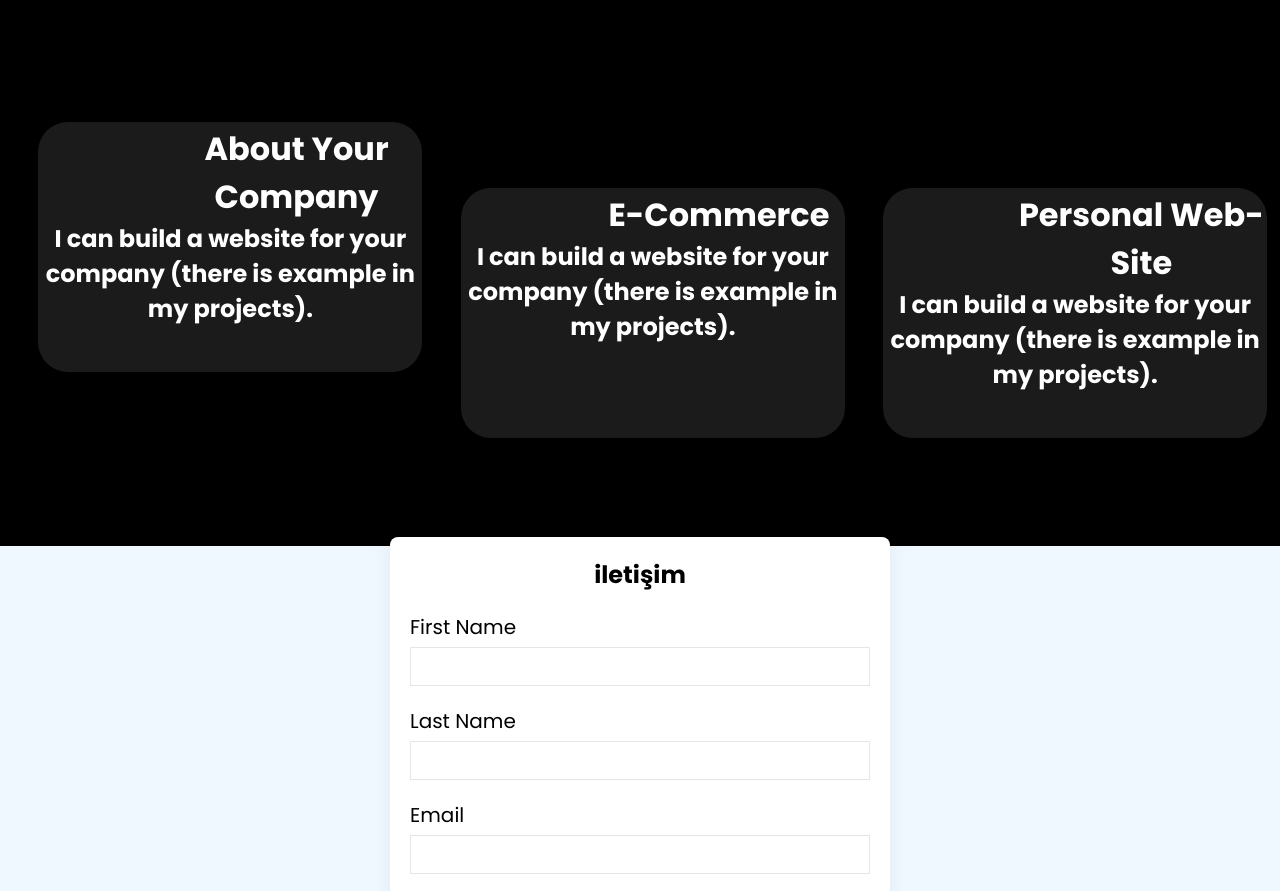
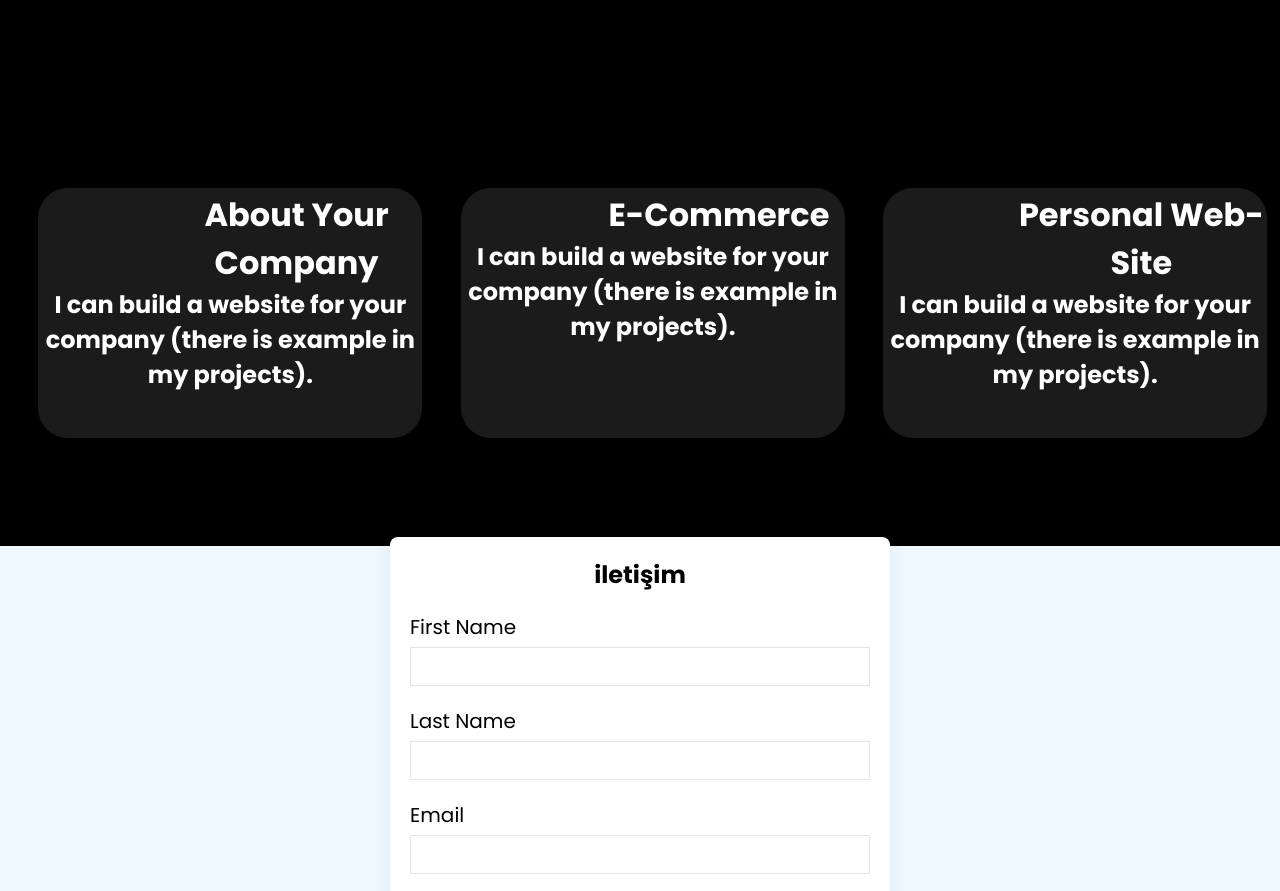
Before and after one commit to muhamedsahin/mf-web.pro, a plain HTML site: page index.mfs.html in a window 1280 px wide. Shown: the part 2520-3411 px from the top of the page. Drawn offline with Linux system fonts and the light colour scheme.

Commit message:
Update index.mfs.html

```diff
--- a/index.mfs.html
+++ b/index.mfs.html
@@ -96,7 +96,7 @@
 
         <div id="ya">
          <h1>My Services</h1>
-           <div id="şirket" style="margin-top: 9.80%; ">
+           <div id="şirket" style="margin-top: 15%;  ">
               <h1 style="float:none;">About Your Company</h1>
               <h2>I can build a website for your company (there is example in my projects).</h2>
            </div>
```
